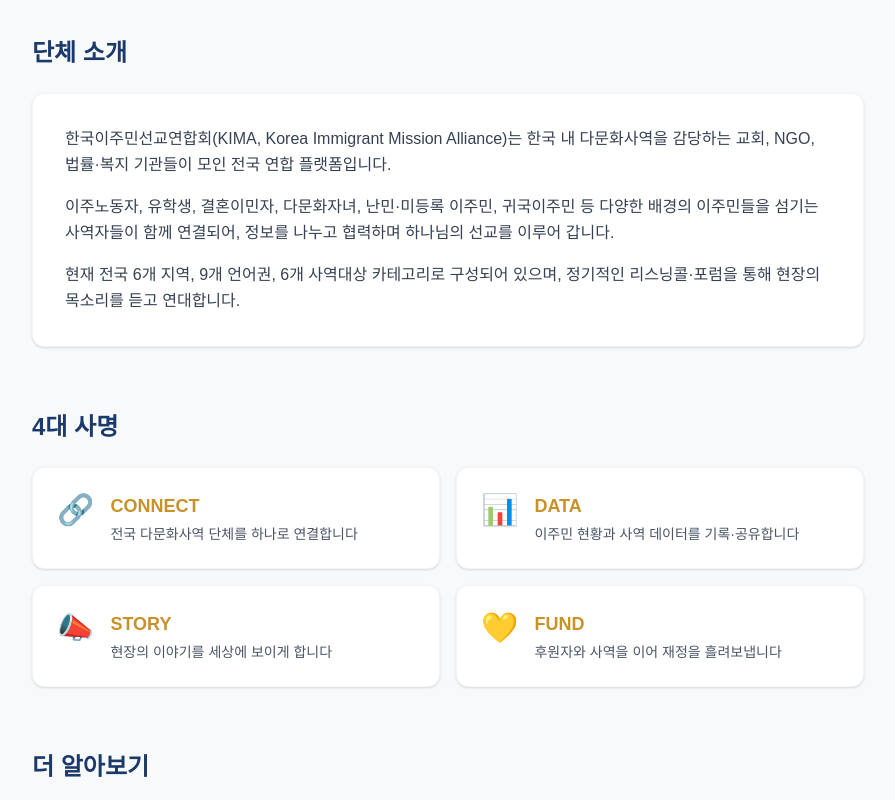
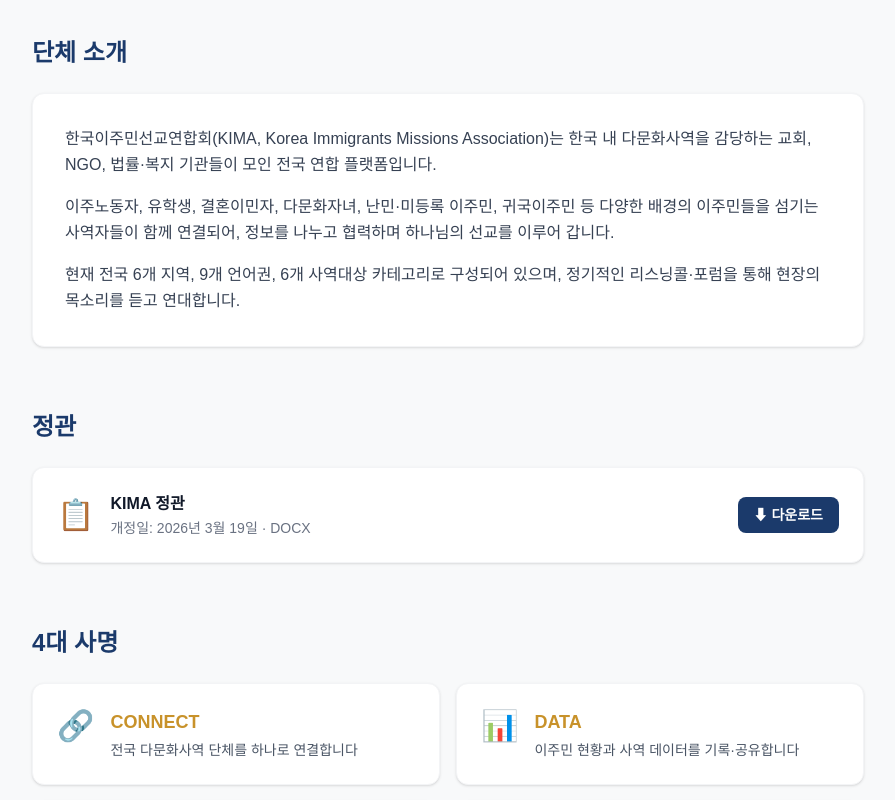
Before and after one commit to gumodolee-lgtm/kima2019, a Next.js app in the folder kima-website/: page /about in a window 1280 px wide. Shown: the part 420-1220 px from the top of the page, without its empty margins (192-1087 px from the left). Built offline with nearby package versions, Linux system fonts and the light colour scheme; no server answers.

Commit message:
feat: update English name & add 정관 download to About page
- Rename English org name to 'Korea Immigrants Missions Association'
  (Footer, HeroCarousel, About page, Brand CI page — 4 locations)
- Add 정관 download section to /about page
  Links to public/KIMA정관_20260319.docx

```diff
--- a/kima-website/src/app/(public)/about/brand/page.tsx
+++ b/kima-website/src/app/(public)/about/brand/page.tsx
@@ -69,7 +69,7 @@
             </div>
             <div>
               <p className="text-xs text-gray-400 mb-2">영어 — Inter</p>
-              <p className="text-2xl font-bold text-[#1B3A6B] font-sans">Korea Immigrant Mission Alliance</p>
+              <p className="text-2xl font-bold text-[#1B3A6B] font-sans">Korea Immigrants Missions Association</p>
               <p className="text-base text-gray-700 mt-1 font-sans">Connect · Record · Show · Fund</p>
             </div>
           </div>
--- a/kima-website/src/app/(public)/about/page.tsx
+++ b/kima-website/src/app/(public)/about/page.tsx
@@ -37,7 +37,7 @@
           <h2 className="text-2xl font-bold text-[#1B3A6B] mb-6">단체 소개</h2>
           <div className="bg-white rounded-xl border border-gray-100 shadow-sm p-8 space-y-4 text-gray-700 leading-relaxed">
             <p>
-              한국이주민선교연합회(KIMA, Korea Immigrant Mission Alliance)는 한국 내 다문화사역을 감당하는
+              한국이주민선교연합회(KIMA, Korea Immigrants Missions Association)는 한국 내 다문화사역을 감당하는
               교회, NGO, 법률·복지 기관들이 모인 전국 연합 플랫폼입니다.
             </p>
             <p>
@@ -49,6 +49,27 @@
               현재 전국 6개 지역, 9개 언어권, 6개 사역대상 카테고리로 구성되어 있으며,
               정기적인 리스닝콜·포럼을 통해 현장의 목소리를 듣고 연대합니다.
             </p>
+          </div>
+        </section>
+
+        {/* 정관 다운로드 */}
+        <section className="mb-16">
+          <h2 className="text-2xl font-bold text-[#1B3A6B] mb-6">정관</h2>
+          <div className="bg-white rounded-xl border border-gray-100 shadow-sm p-6 flex items-center justify-between gap-4">
+            <div className="flex items-center gap-4">
+              <span className="text-3xl">📋</span>
+              <div>
+                <p className="font-semibold text-gray-900">KIMA 정관</p>
+                <p className="text-sm text-gray-500 mt-0.5">개정일: 2026년 3월 19일 · DOCX</p>
+              </div>
+            </div>
+            <a
+              href="/KIMA%EC%A0%95%EA%B4%80_20260319.docx"
+              download="KIMA정관_20260319.docx"
+              className="shrink-0 inline-flex items-center gap-2 px-4 py-2 bg-[#1B3A6B] text-white text-sm font-semibold rounded-lg hover:bg-[#142d54] transition-colors"
+            >
+              ⬇ 다운로드
+            </a>
           </div>
         </section>
 
--- a/kima-website/src/components/home/HeroCarousel.tsx
+++ b/kima-website/src/components/home/HeroCarousel.tsx
@@ -31,7 +31,7 @@
   {
     id: 1,
     type: 'text' as const,
-    badge: 'Korean Immigrant Mission Association',
+    badge: 'Korea Immigrants Missions Association',
     title: '이주민과 함께,\n한국 교회가 하나로',
     desc: '전국 다문화 사역 단체를 연결하고, 현장을 기록하며, 후원이 필요한 곳으로 자원이 흐르게 하는 플랫폼입니다.',
   },
--- a/kima-website/src/components/layout/Footer.tsx
+++ b/kima-website/src/components/layout/Footer.tsx
@@ -10,7 +10,7 @@
             <h3 className="text-lg font-bold mb-3">KIMA</h3>
             <p className="text-sm text-blue-200 leading-relaxed">
               한국이주민선교연합회<br />
-              Korean Immigrant Mission Association
+              Korea Immigrants Missions Association
             </p>
             <div className="mt-4 space-y-1 text-sm text-blue-200">
               <p>이메일: kima20191227@gmail.com</p>
```
